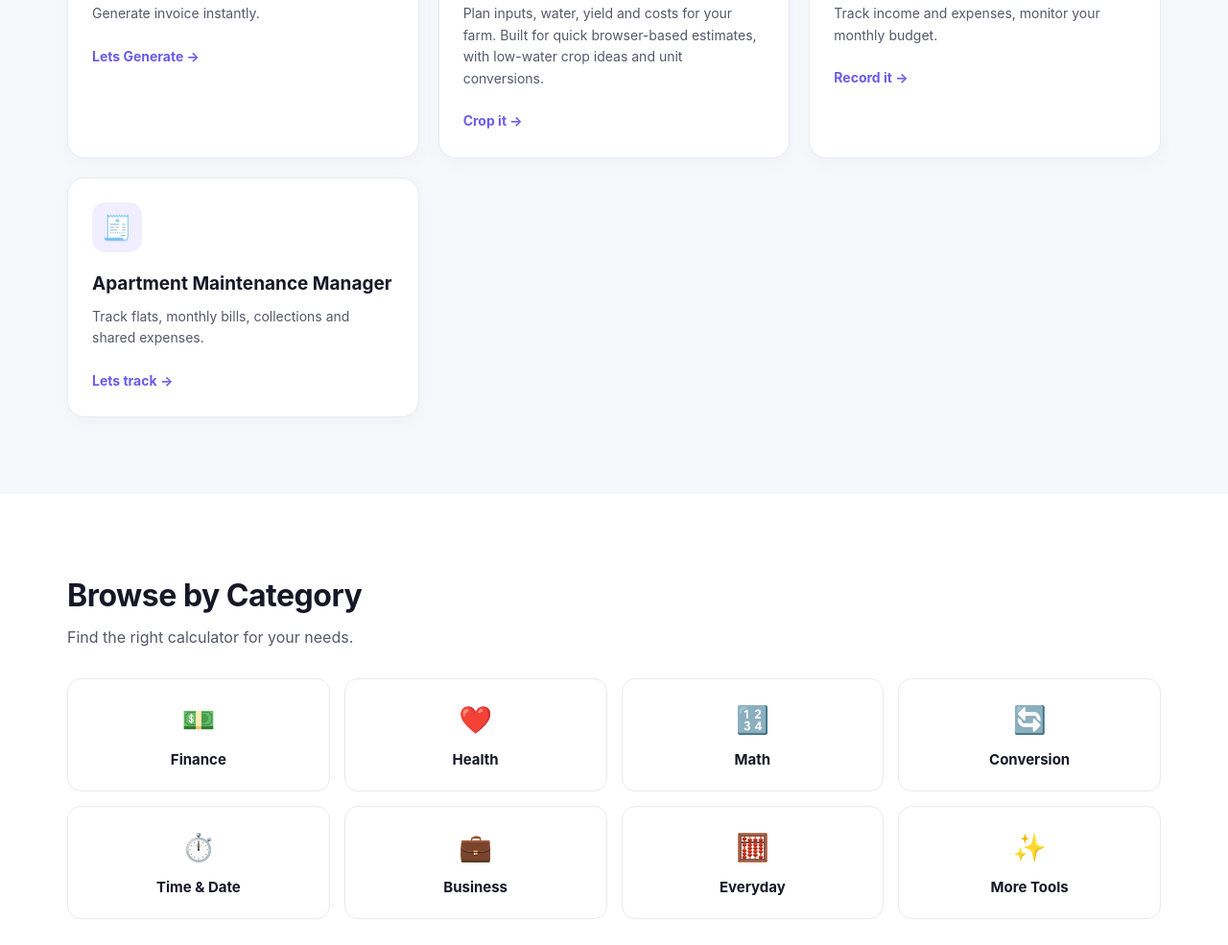
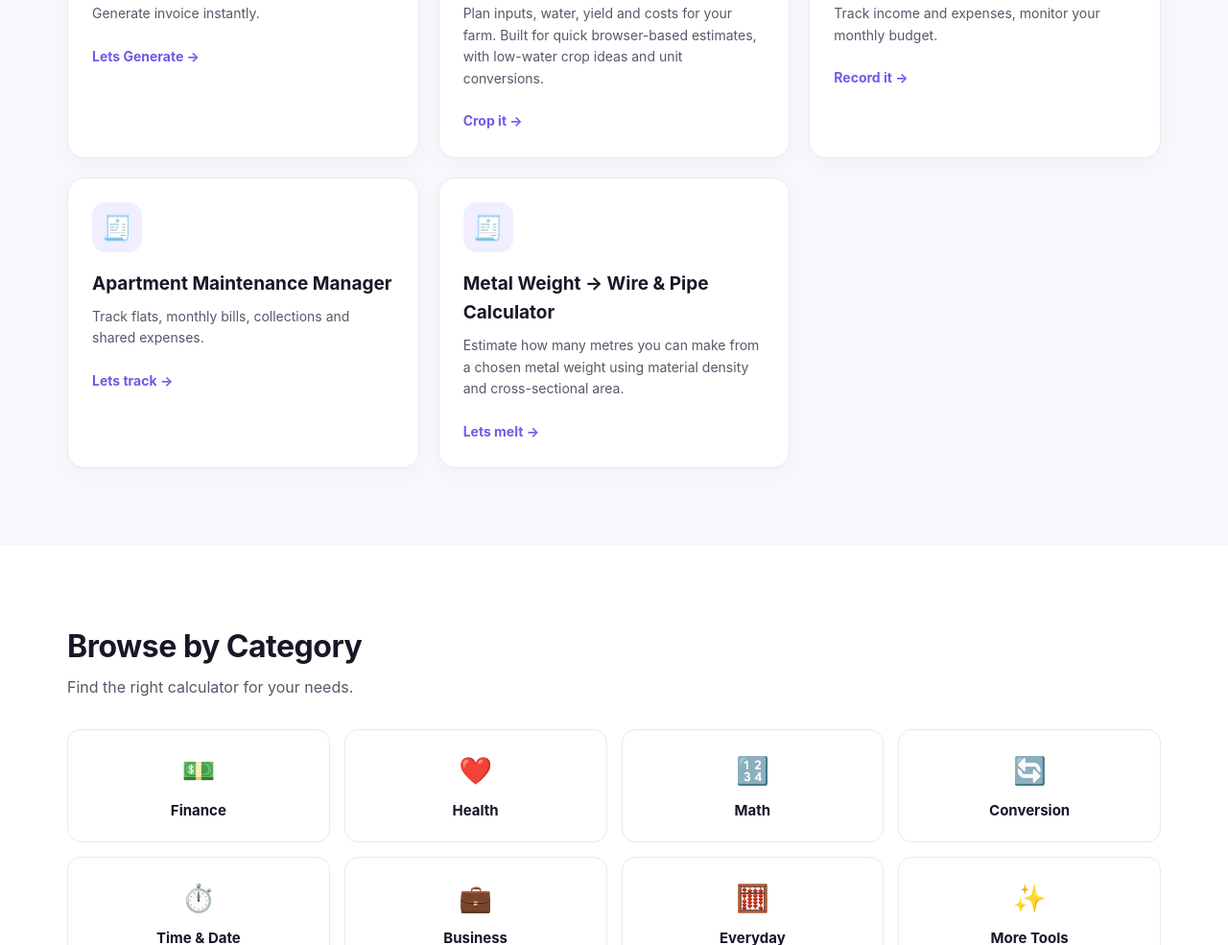
Before and after one commit to sathyasathyabc-png/Calculators, a plain HTML site: page index.html in a window 1280 px wide. Shown: the part 2713-3698 px from the top of the page at 96% size. Drawn offline with Linux system fonts and the light colour scheme.

```diff
--- a/index.html
+++ b/index.html
@@ -981,6 +981,23 @@
           </a>
 
         </article>
+
+		  <!-- Calculator 23 -->
+        <article class="calculator-card" data-name="metal calculator">
+
+          <div class="card-icon">🧾</div>
+
+          <h3>Metal Weight → Wire & Pipe Calculator</h3>
+
+          <p>
+            Estimate how many metres you can make from a chosen metal weight using material density and cross-sectional area.
+          </p>
+
+          <a href="metal.html" class="card-link">
+            Lets melt →
+          </a>
+
+        </article>
       </div>
 
     </section>
```
